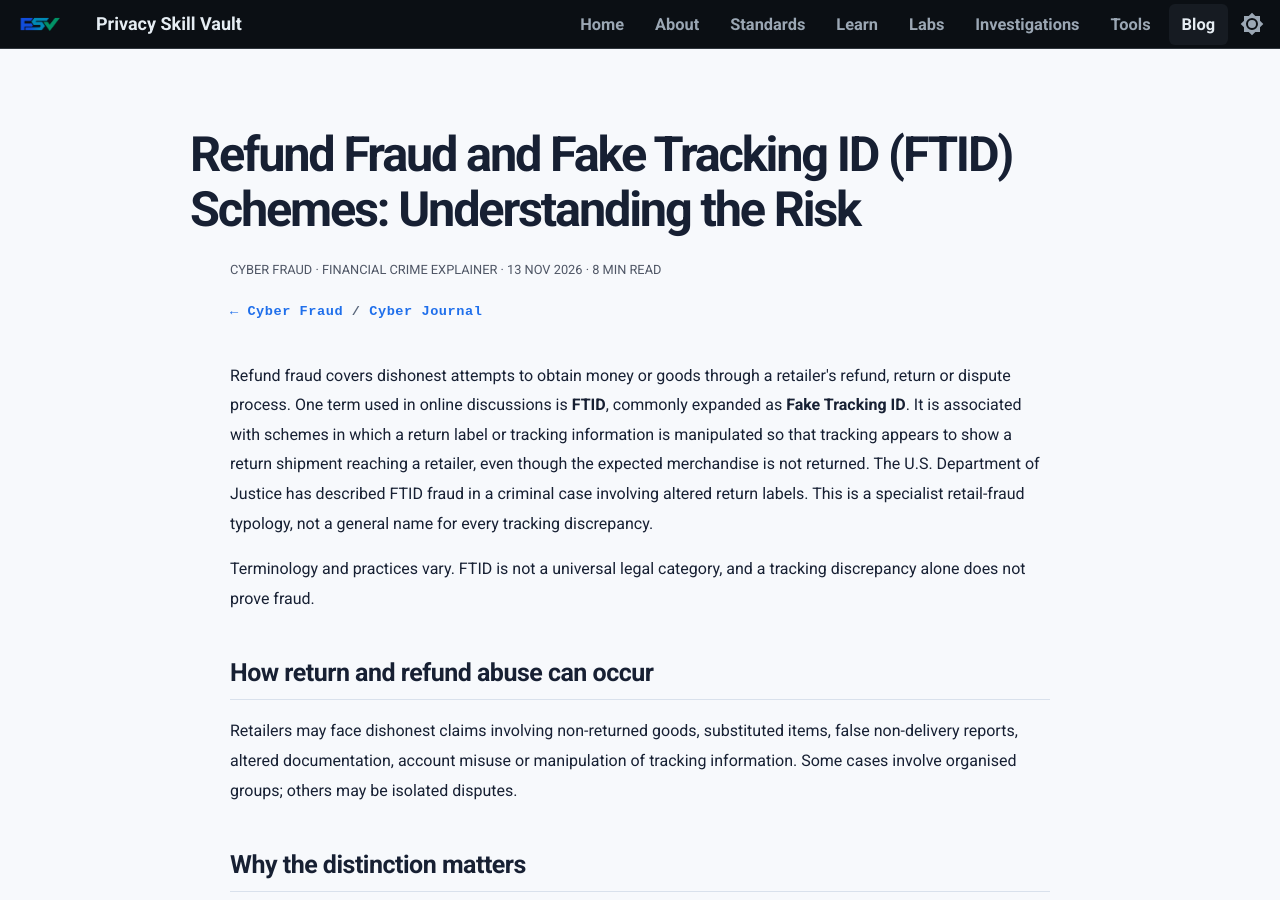
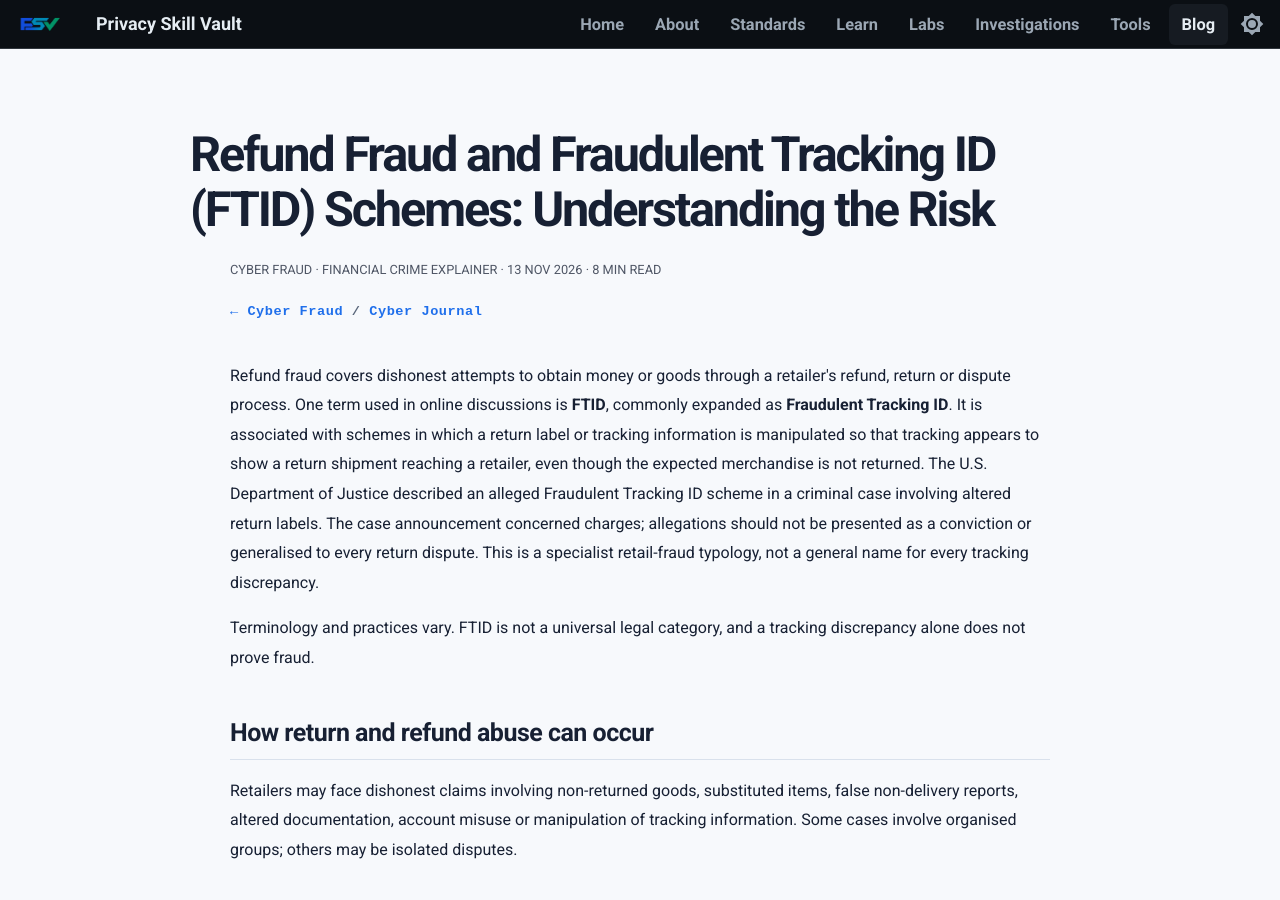
Before and after one commit to PrivacySkillVault/privacyskillvault.github.io, an MkDocs documentation site: the page built from docs/blog/cyber-fraud/refund-fraud-ftid/index.md, in a window 1280 px wide and 900 px high. Built offline with MkDocs 1.6.1 and Material for MkDocs 9.7.7, drawn with Linux system fonts in a browser that asks for light colours.

Commit message:
Editorial correction and prevention focus: refund-fraud-ftid

```diff
--- a/docs/blog/cyber-fraud/refund-fraud-ftid/index.md
+++ b/docs/blog/cyber-fraud/refund-fraud-ftid/index.md
@@ -1,10 +1,10 @@
-# Refund Fraud and Fake Tracking ID (FTID) Schemes: Understanding the Risk
+# Refund Fraud and Fraudulent Tracking ID (FTID) Schemes: Understanding the Risk
 
 <small>CYBER FRAUD · FINANCIAL CRIME EXPLAINER · 13 NOV 2026 · 8 MIN READ</small>
 
 <p class="psv-article-breadcrumb"><a href="../">← Cyber Fraud</a><span> / </span><a href="../../">Cyber Journal</a></p>
 
-Refund fraud covers dishonest attempts to obtain money or goods through a retailer's refund, return or dispute process. One term used in online discussions is **FTID**, commonly expanded as **Fake Tracking ID**. It is associated with schemes in which a return label or tracking information is manipulated so that tracking appears to show a return shipment reaching a retailer, even though the expected merchandise is not returned. The U.S. Department of Justice has described FTID fraud in a criminal case involving altered return labels. This is a specialist retail-fraud typology, not a general name for every tracking discrepancy.
+Refund fraud covers dishonest attempts to obtain money or goods through a retailer's refund, return or dispute process. One term used in online discussions is **FTID**, commonly expanded as **Fraudulent Tracking ID**. It is associated with schemes in which a return label or tracking information is manipulated so that tracking appears to show a return shipment reaching a retailer, even though the expected merchandise is not returned. The U.S. Department of Justice described an alleged Fraudulent Tracking ID scheme in a criminal case involving altered return labels. The case announcement concerned charges; allegations should not be presented as a conviction or generalised to every return dispute. This is a specialist retail-fraud typology, not a general name for every tracking discrepancy.
 
 Terminology and practices vary. FTID is not a universal legal category, and a tracking discrepancy alone does not prove fraud.
 
@@ -45,7 +45,7 @@ Keep proof of postage, tracking receipts, photos of the parcel and retailer corr
 
 ## References
 
-- [U.S. Department of Justice — Example of FTID Fraud in a Criminal Case](https://www.justice.gov/usao-ndok/media/1324431/dl?inline=)
+- [U.S. Department of Justice — Example of FTID Fraud in a Criminal Case](https://www.justice.gov/usao-mdfl/pr/university-miami-student-charged-hacking-multi-national-shipping-receiving-and-supply)
 - [Netacea — 2025 Cyberfraud in Retail Report](https://netacea.com/app/uploads/2025/04/Netacea_Cyberfraud_in_Retail_2025_FINAL.pdf)
 - [FTC — Online Shopping](https://consumer.ftc.gov/online-shopping)
 
```
